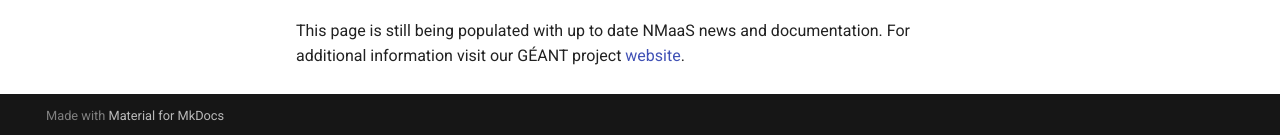
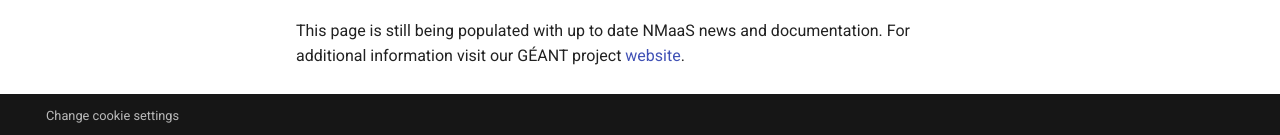
Before and after one commit to nmaas-platform/nmaas-docs, an MkDocs documentation site: the page built from docs/index.md, in a window 1280 px wide and 976 px high. Shown: the part 838-973 px from the top of the window. Built offline with MkDocs 1.6.1 and Material for MkDocs 9.7.7, drawn with Linux system fonts in a browser that asks for light colours; some of the changed lines change nothing that is shown.

Commit message:
Configure Google Analytics and cookie consent

```diff
--- a/mkdocs.yml
+++ b/mkdocs.yml
@@ -35,10 +35,24 @@
 extra_css:
   - 'css/extra.css'
 
+copyright: >
+  <a href="#__consent">Change cookie settings</a>
+
 extra:
+  generator: false
   search:
     language: 'en'
     tokenizer: '[\s\-\.]+'
+  analytics:
+    provider: google
+    property: G-ZXZHTYVKN9
+  consent:
+    title: Cookie Consent
+    description: >-
+      We use cookies to recognize your repeated visits and preferences, as well
+      as to measure the effectiveness of our documentation and whether users
+      find what they're searching for. With your consent, you're helping us to
+      make our documentation better.
 
 markdown_extensions:
   - pymdownx.snippets:
```
